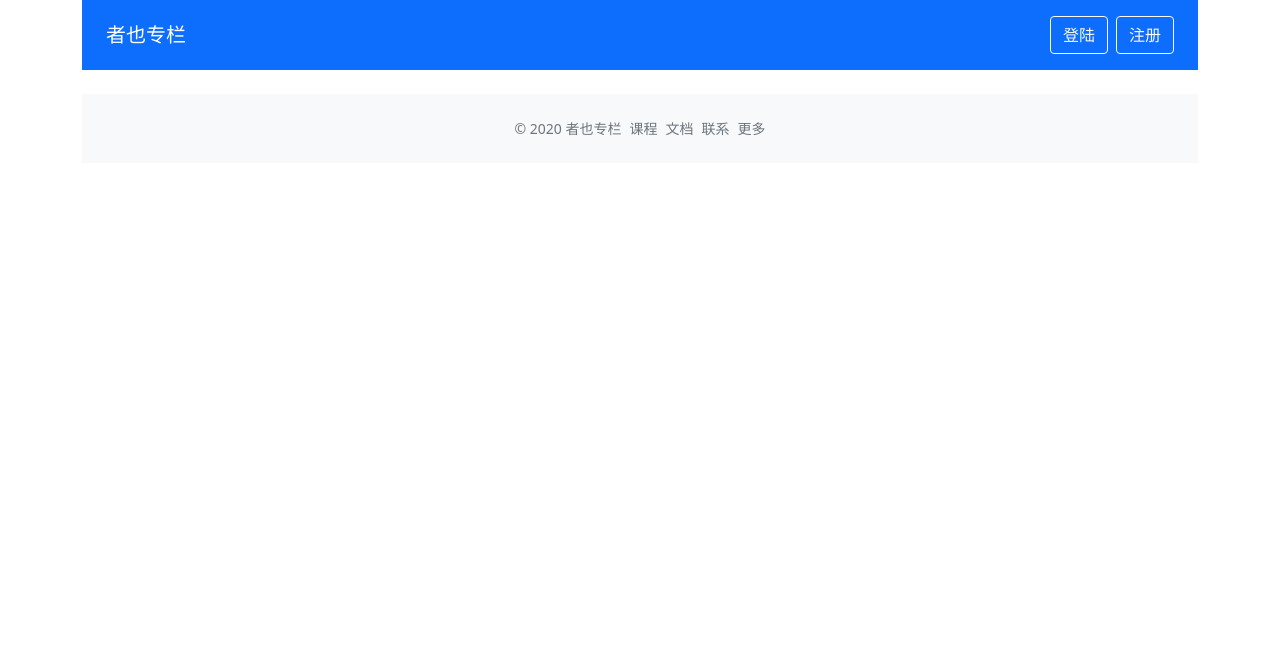
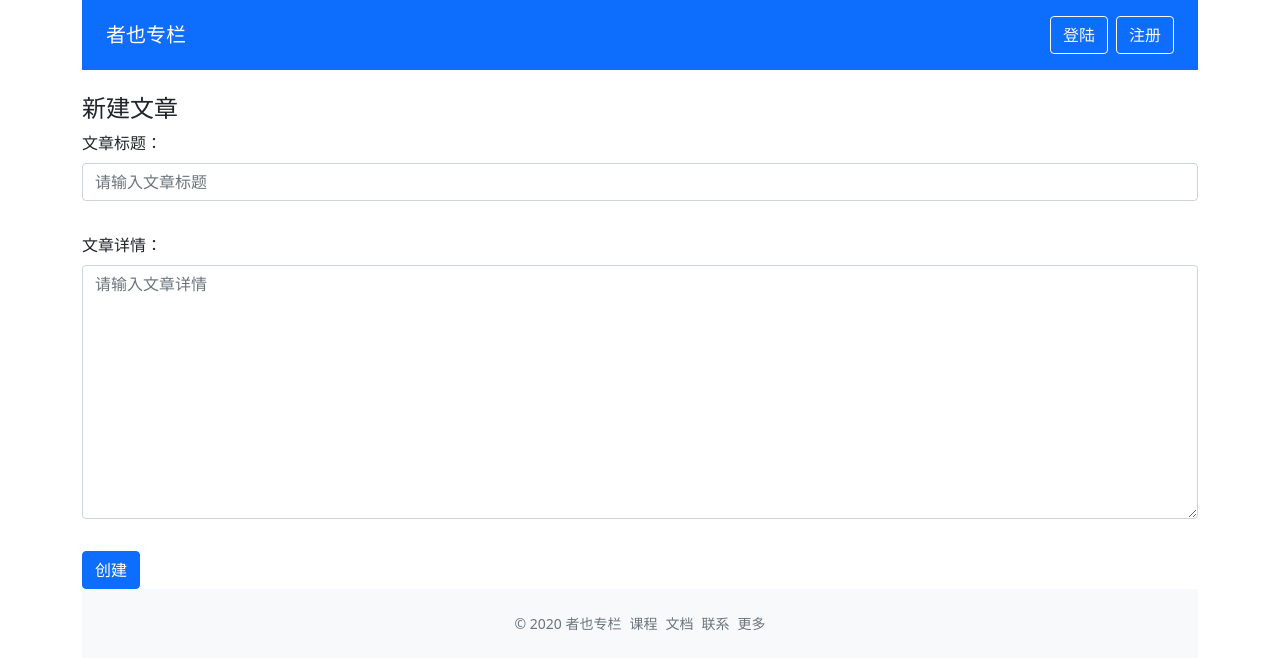
Before and after one commit to lclichong/vue-zheye, a Vue app: page /create in a window 1280 px wide. Shown: the top 670 px of the page. Built offline with nearby package versions, Linux system fonts and the light colour scheme.

Commit message:
新建文章页面

```diff
--- a/src/components/GlobalHeader.vue
+++ b/src/components/GlobalHeader.vue
@@ -12,9 +12,9 @@
         <ul v-else class="list-inline mb-0">
             <li class="list-inline-item">
                 <dropdown :title="`你好 ${user.name}`">
-                    <dropdown-item>
-                        <a href="#" class="dropdown-item">新建文章</a>
-                    </dropdown-item>
+                    <dropdown-item
+                        ><router-link to="/create" class="dropdown-item">新建文章</router-link></dropdown-item
+                    >
                     <dropdown-item disabled>
                         <a href="#" class="dropdown-item">编辑资料</a>
                     </dropdown-item>
--- a/src/components/ValidateInput.vue
+++ b/src/components/ValidateInput.vue
@@ -1,6 +1,7 @@
 <template>
     <div class="validate-input-container pb-3">
         <input
+            v-if="tag !== 'textarea'"
             :value="inputRef.val"
             class="form-control"
             :class="{ 'is-invalid': inputRef.error }"
@@ -8,6 +9,15 @@
             @input="updateValue"
             v-bind="$attrs"
         />
+        <textarea
+            v-else
+            class="form-control"
+            :class="{ 'is-invalid': inputRef.error }"
+            :value="inputRef.val"
+            @blur="validataInput"
+            @input="updateValue"
+            v-bind="$attrs"
+        ></textarea>
         <span v-if="inputRef.error" class="invalid-feedback">
             {{ inputRef.message }}
         </span>
@@ -32,12 +42,17 @@
     }
 }
 export type RulesProp = RuleProp[]
+export type TagType = 'input' | 'textarea'
 
 export default defineComponent({
     name: 'ValidateInput',
     props: {
         rules: Array as PropType<RulesProp>,
-        modelValue: String
+        modelValue: String,
+        tag: {
+            type: String as PropType<TagType>,
+            default: 'input'
+        }
     },
     inheritAttrs: false,
     setup(props, context) {
--- a/src/router/index.ts
+++ b/src/router/index.ts
@@ -2,6 +2,7 @@
 import Home from '../views/Home.vue'
 import Login from '../views/Login.vue'
 import ColumnDetail from '../views/ColumnDetail.vue'
+import CreatePost from '../views/CreatePost.vue'
 
 const routes: Array<RouteRecordRaw> = [
   {
@@ -18,6 +19,11 @@
     path: '/column/:id',
     name: 'column',
     component: ColumnDetail
+  },
+  {
+    path: '/create',
+    name: 'create',
+    component: CreatePost
   }
 ]
 
--- a/src/store/index.ts
+++ b/src/store/index.ts
@@ -1,10 +1,19 @@
 import { createStore } from 'vuex'
-import { testData, testPosts, ColumnProps, PostProps } from '../testData'
+import { testData, testPosts, ColumnProps } from '../testData'
 
 interface UserProps {
   isLogin: boolean
   name?: string
   id?: number
+  columnId?: number
+}
+export interface PostProps {
+  id: number;
+  title: string;
+  content: string;
+  image?: string;
+  createdAt: string;
+  columnId: number;
 }
 export interface GlobalDataProps {
   columns: ColumnProps[];
@@ -25,8 +34,12 @@
       state.user = {
         ...state.user,
         isLogin: true,
-        name: 'lc'
+        name: 'lc',
+        columnId: 1
       }
+    },
+    createPost(state, newPost) {
+      state.posts.push(newPost)
     }
   },
   actions: {
--- /dev/null
+++ b/src/views/CreatePost.vue
@@ -0,0 +1,73 @@
+<template>
+    <div class="create-post-page">
+        <h4>新建文章</h4>
+        <validate-form @form-submit="onFormSubmit">
+            <div class="mb-3">
+                <label class="form-label">文章标题：</label>
+                <validate-input :rules="titleRules" v-model="titleVal" placeholder="请输入文章标题" type="text" />
+            </div>
+            <div class="mb-3">
+                <label class="form-label">文章详情：</label>
+                <validate-input
+                    type="text"
+                    tag="textarea"
+                    rows="10"
+                    placeholder="请输入文章详情"
+                    :rules="contentRules"
+                    v-model="contentVal"
+                />
+            </div>
+            <template #submit>
+                <button class="btn btn-primary btn-large">创建</button>
+            </template>
+        </validate-form>
+    </div>
+</template>
+
+<script lang="ts">
+import { defineComponent, ref } from 'vue'
+import { useStore } from 'vuex'
+import { useRouter } from 'vue-router'
+import { GlobalDataProps, PostProps } from '../store/index'
+import ValidateInput, { RulesProp } from '../components/ValidateInput.vue'
+import ValidateForm from '../components/ValidateForm.vue'
+
+export default defineComponent({
+    name: 'CreatePost',
+    components: {
+        ValidateInput,
+        ValidateForm
+    },
+    setup() {
+        const titleVal = ref('')
+        const router = useRouter()
+        const store = useStore<GlobalDataProps>()
+        const titleRules: RulesProp = [{ type: 'required', message: '文章标题不能为空' }]
+        const contentVal = ref('')
+        const contentRules: RulesProp = [{ type: 'required', message: '文章详情不能为空' }]
+        const onFormSubmit = (result: boolean) => {
+            if (result) {
+                const { columnId } = store.state.user
+                if (columnId) {
+                    const newPost: PostProps = {
+                        id: new Date().getTime(),
+                        title: titleVal.value,
+                        content: contentVal.value,
+                        columnId,
+                        createdAt: new Date().toLocaleString()
+                    }
+                    store.commit('createPost', newPost)
+                    router.push({ name: 'column', params: { id: columnId } })
+                }
+            }
+        }
+        return {
+            titleRules,
+            titleVal,
+            contentVal,
+            contentRules,
+            onFormSubmit
+        }
+    }
+})
+</script>
```
